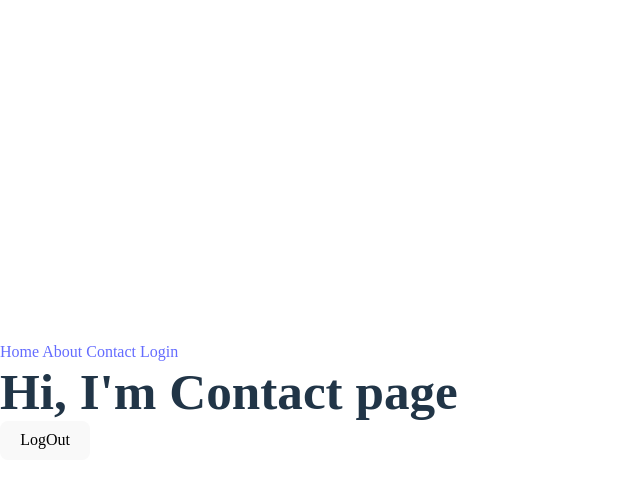
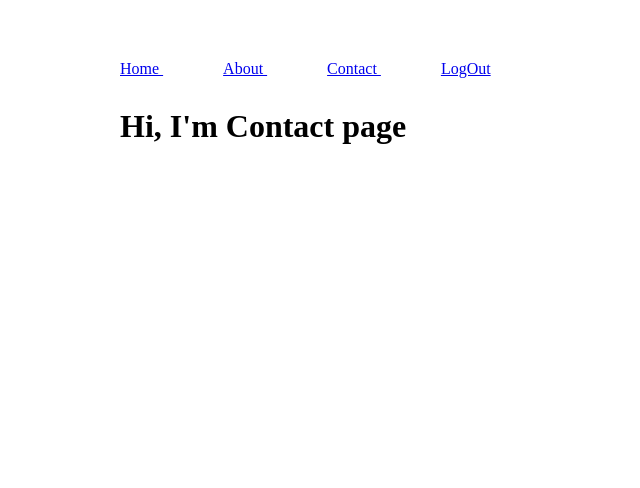
Before and after one commit to masudxr/Protected-User-Login, a React (Vite) app in the folder react/: page /contact in a window 1280 px wide. Shown: the top 488 px of the page, without its empty margins (0-640 px from the left). Built offline with nearby package versions, Linux system fonts and the light colour scheme; sample sign-in values are in the browser's storage; a web font is replaced by a local one.

Commit message:
chor: done login

```diff
--- a/react/src/App.tsx
+++ b/react/src/App.tsx
@@ -2,21 +2,23 @@ import { BrowserRouter, Routes, Route } from "react-router-dom";
 import Home from "./pages/home";
 import About from "./pages/about";
 import Contact from "./pages/contact";
-import NavBar from "./components/navBar";
+// import NavBar from "./components/navBar";
 import NoPage from "./pages/noPage";
 import LoginForm from "./components/login";
 import Protected from "./components/protected";
+import LogOut from "./pages/Logout";
 
 function App() {
   return (
     <>
       <BrowserRouter>
-        <NavBar />
+        {/* <NavBar /> */}
         <Routes>
           <Route path="/" element={<Protected Component={Home} />} />
           <Route path="/login" element={<LoginForm />} />
           <Route path="/about" element={<Protected Component={About} />} />
           <Route path="/contact" element={<Protected Component={Contact} />} />
+          <Route path="/logOut" element={<Protected Component={LogOut} />} />
           <Route path="/*" element={<NoPage />} />
         </Routes>
       </BrowserRouter>
--- a/react/src/components/login.css
+++ b/react/src/components/login.css
@@ -1,5 +1,5 @@
 * {
-  margin: 0;
+  margin: 30px;
   box-sizing: border-box;
   font-family: "CustomFont";
 }
--- a/react/src/components/login.tsx
+++ b/react/src/components/login.tsx
@@ -57,7 +57,6 @@ const LoginForm = () => {
       <div className="cover">
         <h1>Login</h1>
         <input
-          // value={userName}
           type="text"
           onChange={(e) => handleInputChange(e)}
           id="userName"
@@ -66,7 +65,6 @@ const LoginForm = () => {
         <input
           type="password"
           id="password"
-          // value={password}
           onChange={(e) => handleInputChange(e)}
           placeholder="password"
         />
--- a/react/src/components/navBar.tsx
+++ b/react/src/components/navBar.tsx
@@ -1,12 +1,15 @@
 import { Link } from "react-router-dom";
 
 const NavBar = () => {
+
   return (
     <>
       <Link to={"/"}> Home </Link>
       <Link to={"/about"}> About </Link>
       <Link to={"/contact"}> Contact </Link>
-      <Link to={"/login"}> Login </Link>
+      {/* <Link to={"/login"}> Login </Link> */}
+      <Link to={"/logOut"}> LogOut </Link>
+
     </>
   );
 };
--- a/react/src/main.tsx
+++ b/react/src/main.tsx
@@ -1,7 +1,7 @@
 import React from "react";
 import ReactDOM from "react-dom/client";
 import App from "./App.tsx";
-import "./index.css";
+// import "./index.css";
 
 ReactDOM.createRoot(document.getElementById("root")!).render(
   <React.StrictMode>
--- /dev/null
+++ b/react/src/pages/Logout.tsx
@@ -0,0 +1,20 @@
+import { useEffect } from "react";
+import { useNavigate } from "react-router-dom";
+
+const LogOut = () => {
+
+  const navigate = useNavigate();
+
+  sessionStorage.setItem("login", false);
+  localStorage.removeItem("login");
+  navigate("/login");
+
+  useEffect(() => {
+    const login = localStorage.getItem("login");
+
+    if (!login) {
+      navigate("/login");
+    }
+  });
+};
+export default LogOut;
--- a/react/src/pages/about.tsx
+++ b/react/src/pages/about.tsx
@@ -1,28 +1,11 @@
-import { useEffect } from "react";
-import { useNavigate } from "react-router-dom";
+import NavBar from "../components/navBar";
 
 const About = () => {
-  const navigate = useNavigate();
 
-  const handleLogOut = () => {
-    sessionStorage.setItem("login", false);
-    localStorage.removeItem("login");
-    navigate("/login");
-  };
-  useEffect(() => {
-    const login = localStorage.getItem("login");
-
-    if (!login) {
-      navigate("/login");
-    }
-  });
   return (
     <>
+    <NavBar />
       <h1>Hi, I'm About page</h1>
-
-      <button type="button" onClick={handleLogOut}>
-        LogOut
-      </button>
     </>
   );
 };
--- a/react/src/pages/contact.tsx
+++ b/react/src/pages/contact.tsx
@@ -1,28 +1,11 @@
-import { useEffect } from "react";
-import { useNavigate } from "react-router-dom";
+import NavBar from "../components/navBar";
 
 const Contact = () => {
-  const navigate = useNavigate();
 
-  const handleLogOut = () => {
-    sessionStorage.setItem("login", false);
-    localStorage.removeItem("login");
-    navigate("/login");
-  };
-  useEffect(() => {
-    const login = localStorage.getItem("login");
-
-    if (!login) {
-      navigate("/login");
-    }
-  });
   return (
     <>
+    <NavBar />
       <h1>Hi, I'm Contact page</h1>
-
-      <button type="button" onClick={handleLogOut}>
-        LogOut
-      </button>
     </>
   );
 };
--- a/react/src/pages/home.tsx
+++ b/react/src/pages/home.tsx
@@ -1,28 +1,11 @@
-import { useEffect } from "react";
-import { useNavigate } from "react-router-dom";
+import NavBar from "../components/navBar";
 
 const Home = () => {
-  const navigate = useNavigate();
-
-  const handleLogOut = () => {
-    sessionStorage.setItem("login", false);
-    localStorage.removeItem("login");
-    navigate("/login");
-  };
-  useEffect(() => {
-    const login = localStorage.getItem("login");
-
-    if (!login) {
-      navigate("/login");
-    }
-  });
 
   return (
     <>
-      <h1>Hi, I am Home Page</h1>
-      <button type="button" onClick={handleLogOut}>
-        LogOut
-      </button>
+    <NavBar />
+      <h1>Hi, I'm Home Page</h1>
     </>
   );
 };
```
